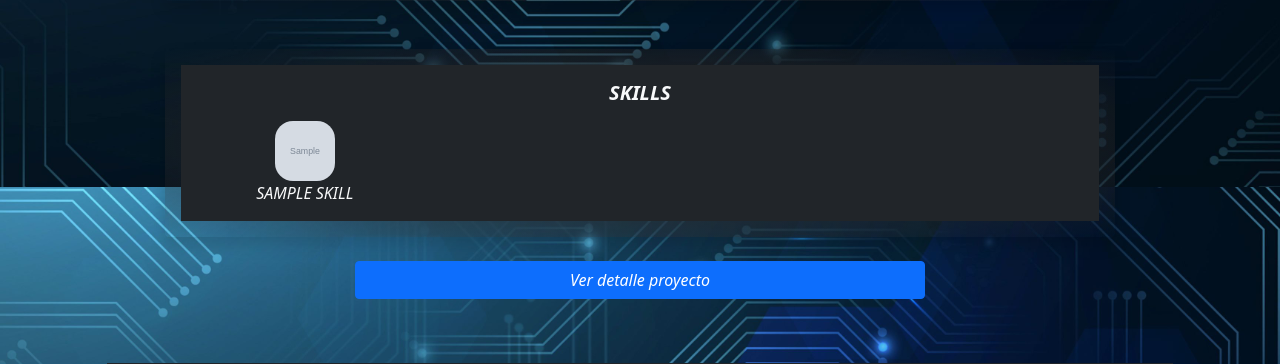
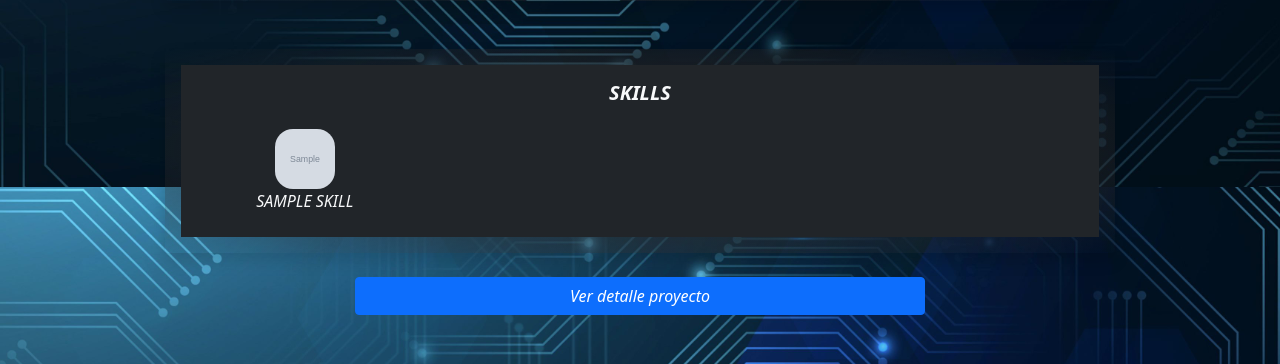
Before and after one commit to GonzaMaldonado/portafolio_python, a Django app: page / in a window 1280 px wide. Shown: the part 1413-1777 px from the top of the page. Run offline with Django 4.2, Linux system fonts and the light colour scheme; tables that the repository leaves empty hold one stand-in row (values such as "Sample post"); grey boxes marked "Sample" are stand-in pictures.

Commit message:
fix: cambios en cv

```diff
--- a/portafolio/templates/home/home.html
+++ b/portafolio/templates/home/home.html
@@ -55,7 +55,7 @@
               <h5 class="fw-bold text-uppercase text-center mb-3 mt-3">Skills</h5>
 
             {% for skill in skills %}
-            <div class="col-md-3">
+            <div class="col-md-3 p-2">
                   <img class="image-profile" src="{{ skill.photo.url }}" alt="{{skill.name}}">
                   <p class="">{{skill.name|upper}}</p>
                 </div>
--- a/portafolio/templates/home/navigation.html
+++ b/portafolio/templates/home/navigation.html
@@ -7,7 +7,7 @@
     <div class="collapse navbar-collapse" id="navbarNav">
       <ul class="navbar-nav ms-auto fst-italic text-uppercase fw-bold">
         <li class="nav-item px-3">
-          <a href="{% static 'portafolio/images/Programador_junior.pdf' %}"
+          <a href="{% static 'portafolio/images/programador_junior.pdf' %}"
              class="btn btn-primary nav-link text-white"
              target="_blank">
              Download CV
```
Also changed, not shown: 1 other file.
